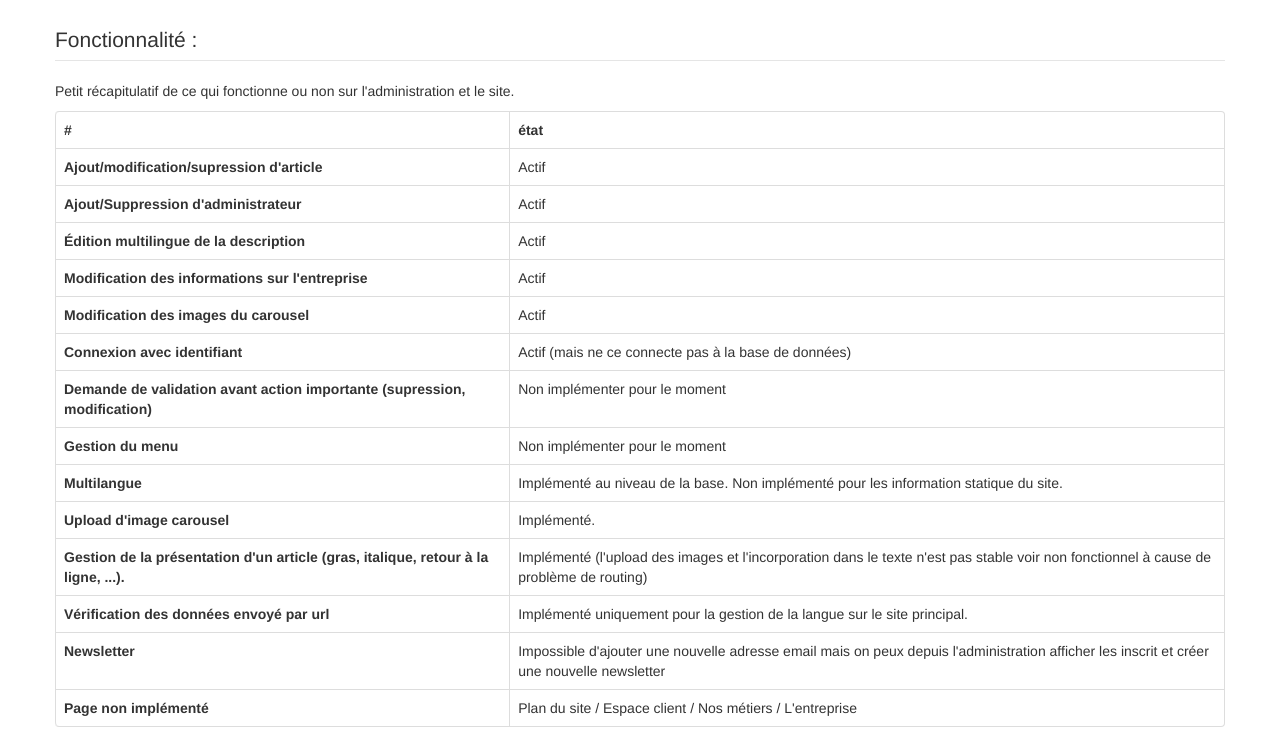
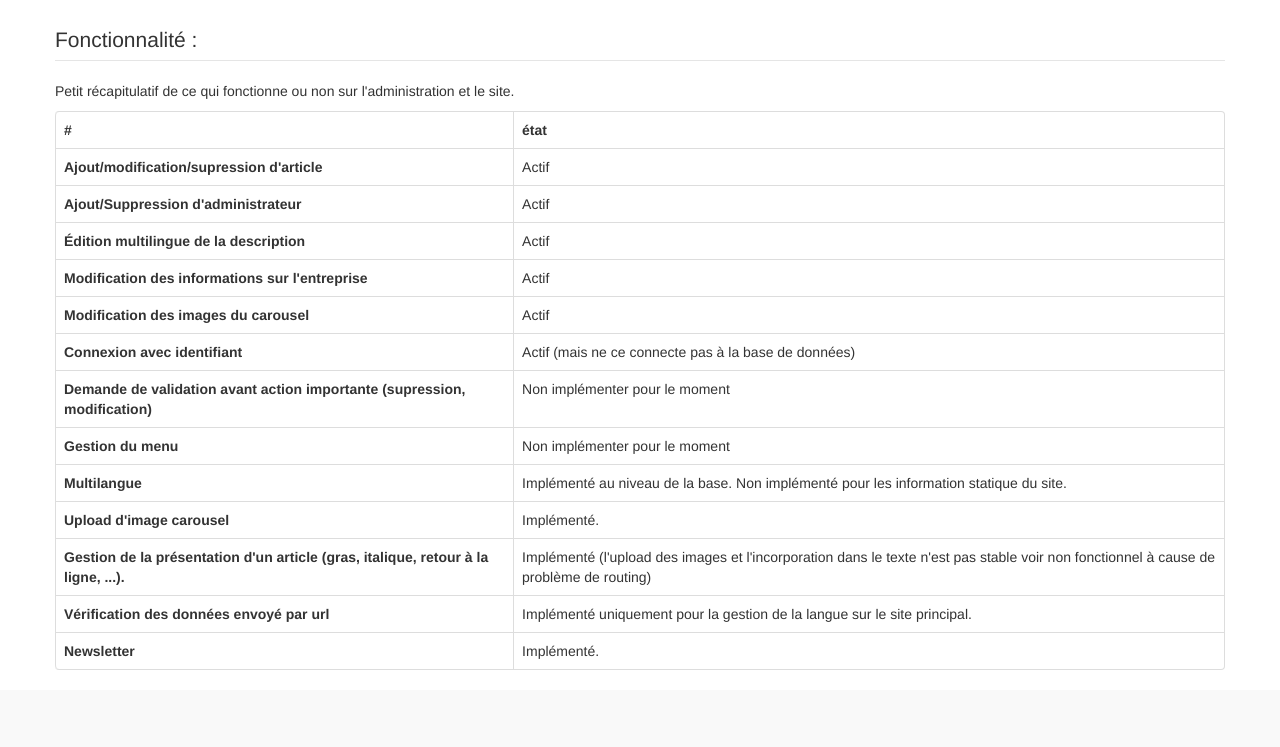
Before and after one commit to AsBilou/Pollina, a PHP site: the page made by views/template/admin/home.twig in a window 1280 px wide. Shown: the part 372-1119 px from the top of the page. After the commit the page ends 1042 px from the top, so only its background shows below. Run offline with PHP 8.4, Linux system fonts and the light colour scheme; the template is opened without the code that fills it, so the values that code supplies are empty; some libraries are stand-ins or nearby versions.

Commit message:
update fonctionnalité

```diff
--- a/views/template/admin/home.twig
+++ b/views/template/admin/home.twig
@@ -204,15 +204,7 @@
                     Newsletter
                 </th>
                 <td>
-                    Impossible d'ajouter une nouvelle adresse email mais on peux depuis l'administration afficher les inscrit et créer une nouvelle newsletter
-                </td>
-            </tr>
-            <tr>
-                <th>
-                    Page non implémenté
-                </th>
-                <td>
-                    Plan du site / Espace client / Nos métiers / L'entreprise
+                    Implémenté.
                 </td>
             </tr>
         </tbody>
```
